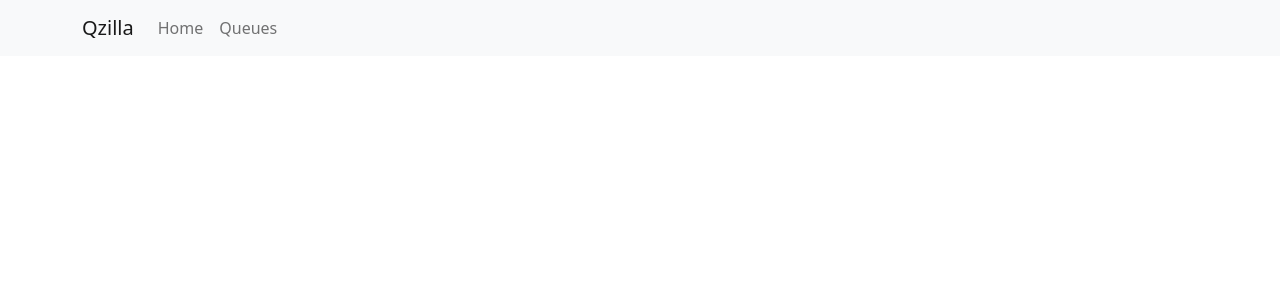
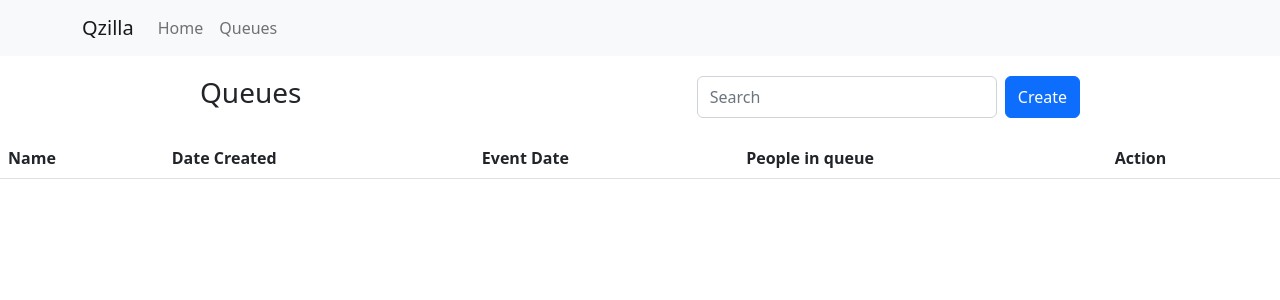
Before and after one commit to danielost/qzilla, a React (Create React App) app: page /queues in a window 1280 px wide. Shown: the top 300 px of the page. Built offline with nearby package versions, Linux system fonts and the light colour scheme.

Commit message:
Added basic queues layout

```diff
--- a/src/App.css
+++ b/src/App.css
@@ -36,3 +36,15 @@
     transform: rotate(360deg);
   }
 }
+
+.queue-header {
+  display: flex;
+  flex-direction: row;
+  margin: 20px 200px;
+  justify-content: space-between;
+}
+
+.search-field {
+  display: flex;
+  flex-direction: row;
+}
--- /dev/null
+++ b/src/components/Home.js
@@ -0,0 +1,7 @@
+import React from 'react';
+
+const Home = () => {
+    return (<></>)
+}
+
+export default Home;
--- a/src/components/NavbarComp.js
+++ b/src/components/NavbarComp.js
@@ -1,6 +1,8 @@
 import React, { Fragment } from "react";
 import { Navbar, Nav, Container } from "react-bootstrap";
 import { Routes, Route, Link } from "react-router-dom";
+import Home from "./Home";
+import Queues from "./Queues";
 
 const NavbarComp = () => {
   return (
@@ -25,12 +27,14 @@ const NavbarComp = () => {
       </Navbar>
 
       <Routes>
-        <Route path="/" element={<></>} />
-        <Route path="/queues" element={<></>} />
+        <Route path="/" element={<Home />} />
+        <Route path="/queues" element={<Queues />} />
         <Route
           path="*"
           element={
-            <h3 style={{ textAlign: "center", margin: "200px" }}>Error 404. No page found</h3>
+            <h3 style={{ textAlign: "center", margin: "200px" }}>
+              Error 404. No page found
+            </h3>
           }
         />
       </Routes>
--- /dev/null
+++ b/src/components/Queues.js
@@ -0,0 +1,38 @@
+import React, { Fragment } from "react";
+import { Table, Form, Button } from "react-bootstrap";
+
+const Queues = () => {
+  return (
+    <Fragment>
+      <div className="queue-header">
+        <h3>Queues</h3>
+        <div className="search-field">
+          <Form.Control
+            style={{ width: "300px" }}
+            type="search"
+            placeholder="Search"
+            className="me-2"
+            aria-label="Search"
+          />
+          <Button variant="primary">Create</Button>
+        </div>
+      </div>
+      <Table striped hover>
+        <thead>
+          <tr>
+            <th>Name</th>
+            <th>Date Created</th>
+            <th>Event Date</th>
+            <th>People in queue</th>
+            <th>Action</th>
+          </tr>
+        </thead>
+        <tbody>
+
+        </tbody>
+      </Table>
+    </Fragment>
+  );
+};
+
+export default Queues;
```
Also changed, not shown: src/components/Queue.js (added, +7 -0 lines).
